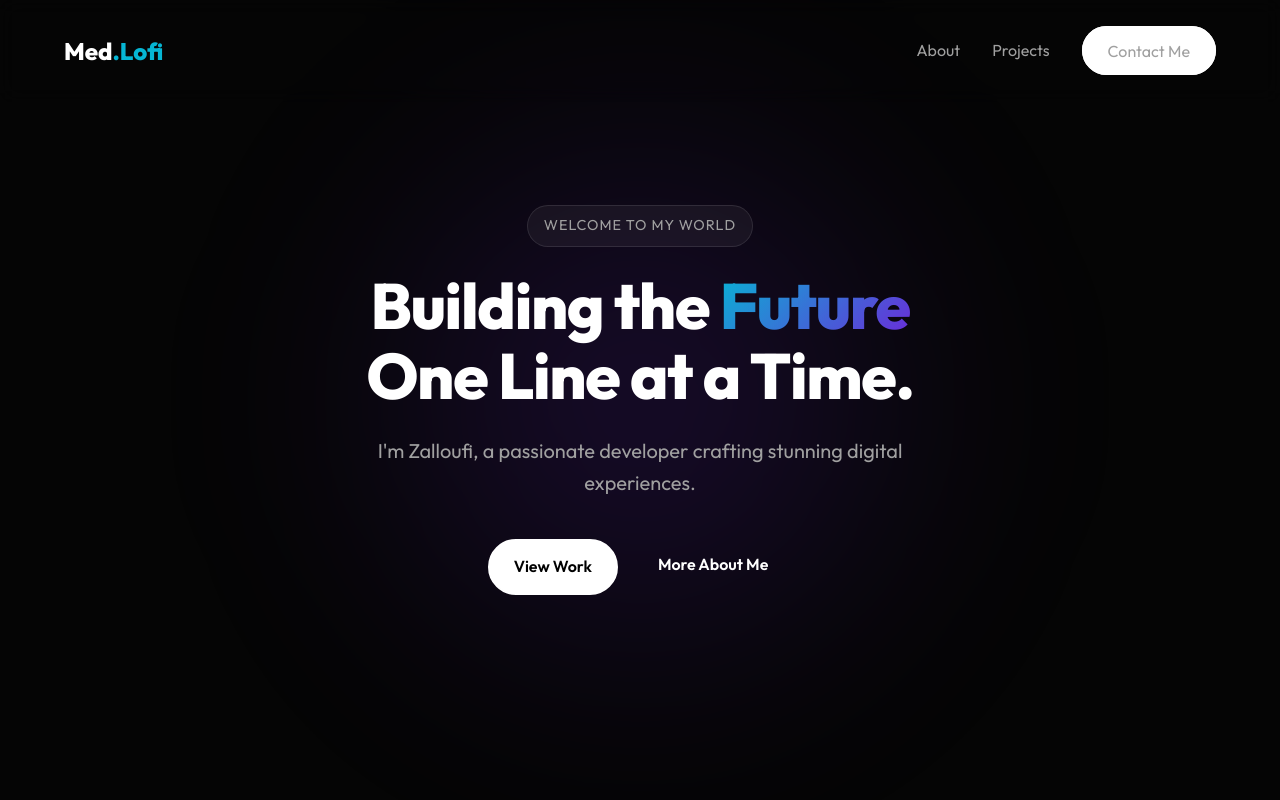
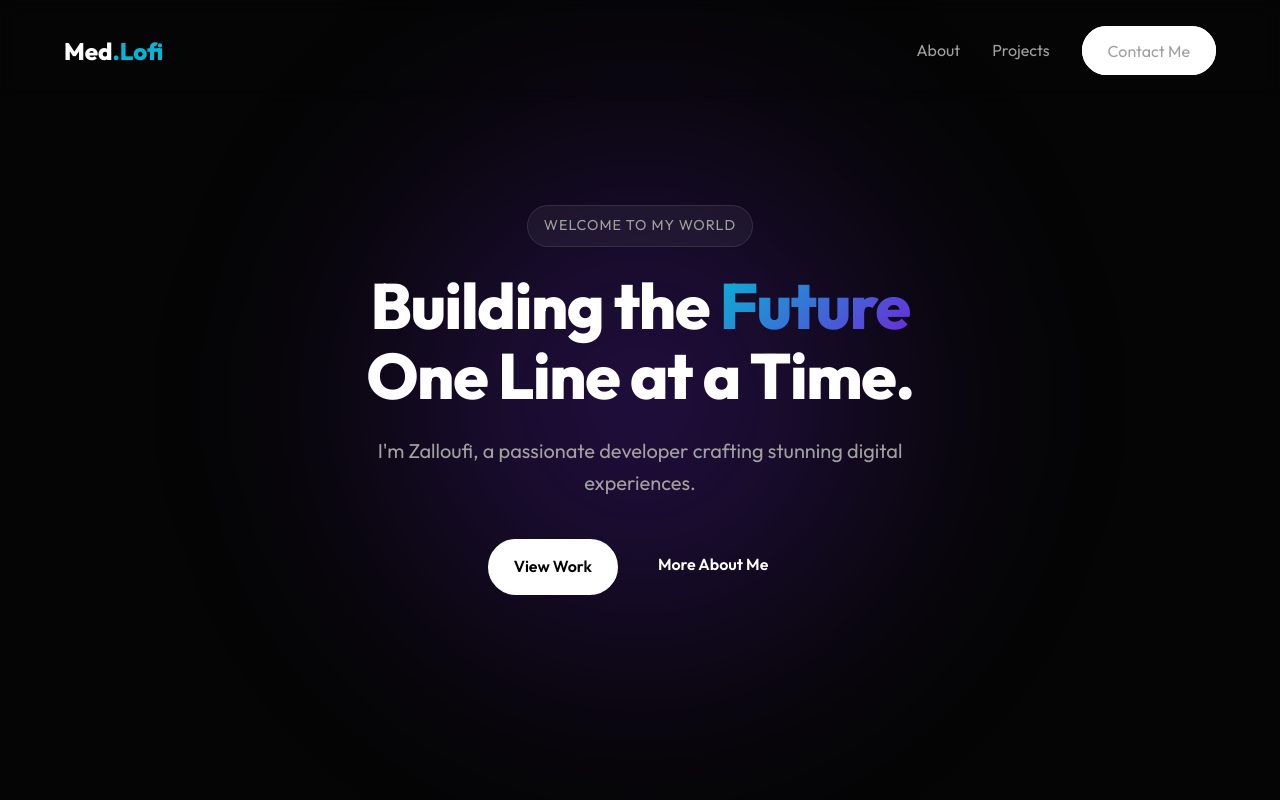
Before and after one commit to medlofi/M.zalloufi.com, a plain HTML site: page index.html in a window 1280 px wide. Shown: the top 800 px of the page. Drawn offline with Linux system fonts and the light colour scheme.

Commit message:
Update background gradient opacity for improved visual effect

```diff
--- a/style.css
+++ b/style.css
@@ -33,7 +33,7 @@ body {
     transform: translate(-50%, -50%);
     width: 60vw;
     height: 60vw;
-    background: radial-gradient(circle, rgba(109, 41, 217, 0.2) 0%, rgba(5, 5, 5, 0) 70%);
+    background: radial-gradient(circle, rgba(109, 41, 217, 0.33) 0%, rgba(5, 5, 5, 0) 70%);
     filter: blur(80px);
     z-index: -1;
     pointer-events: none;
```
